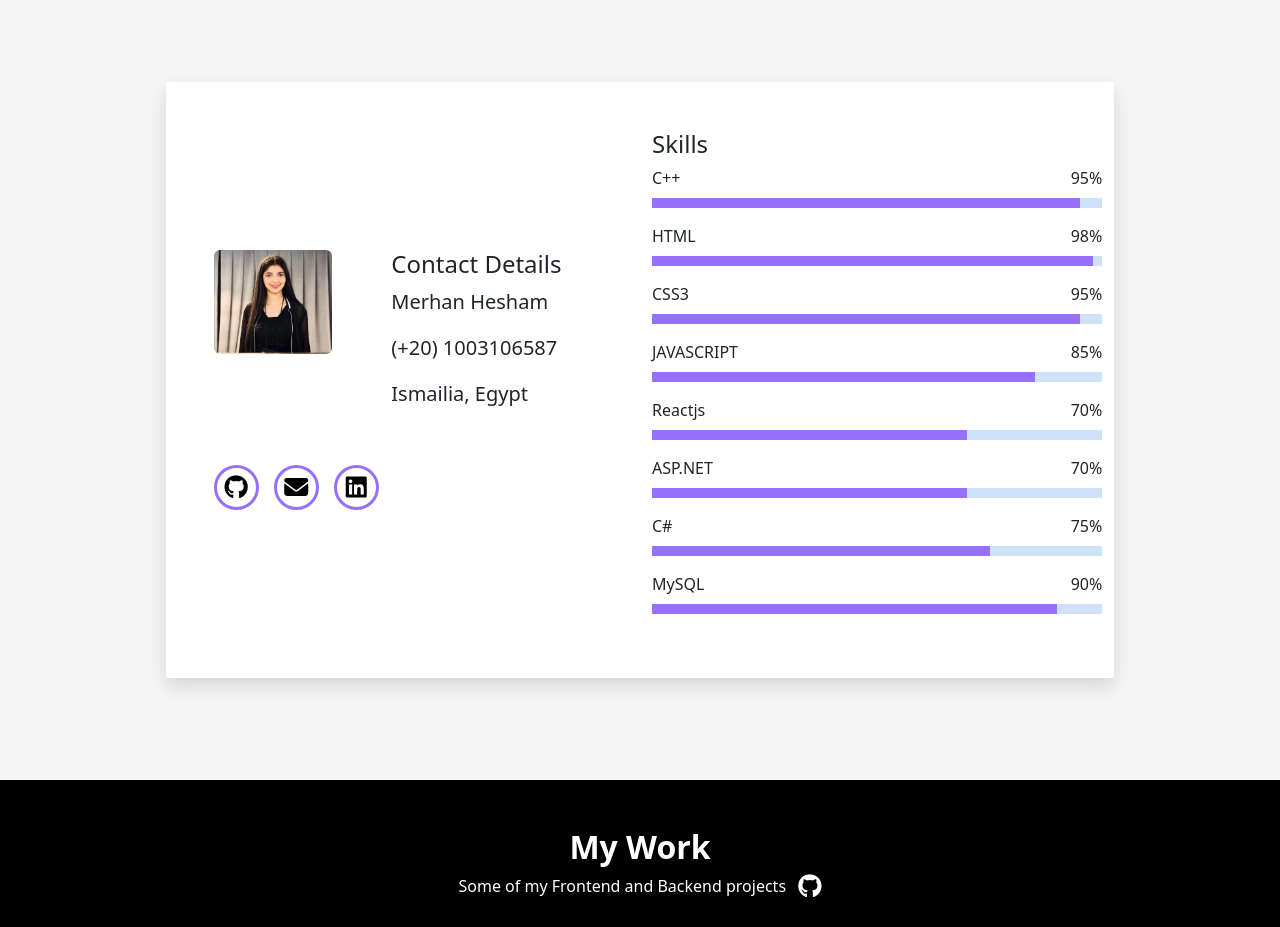
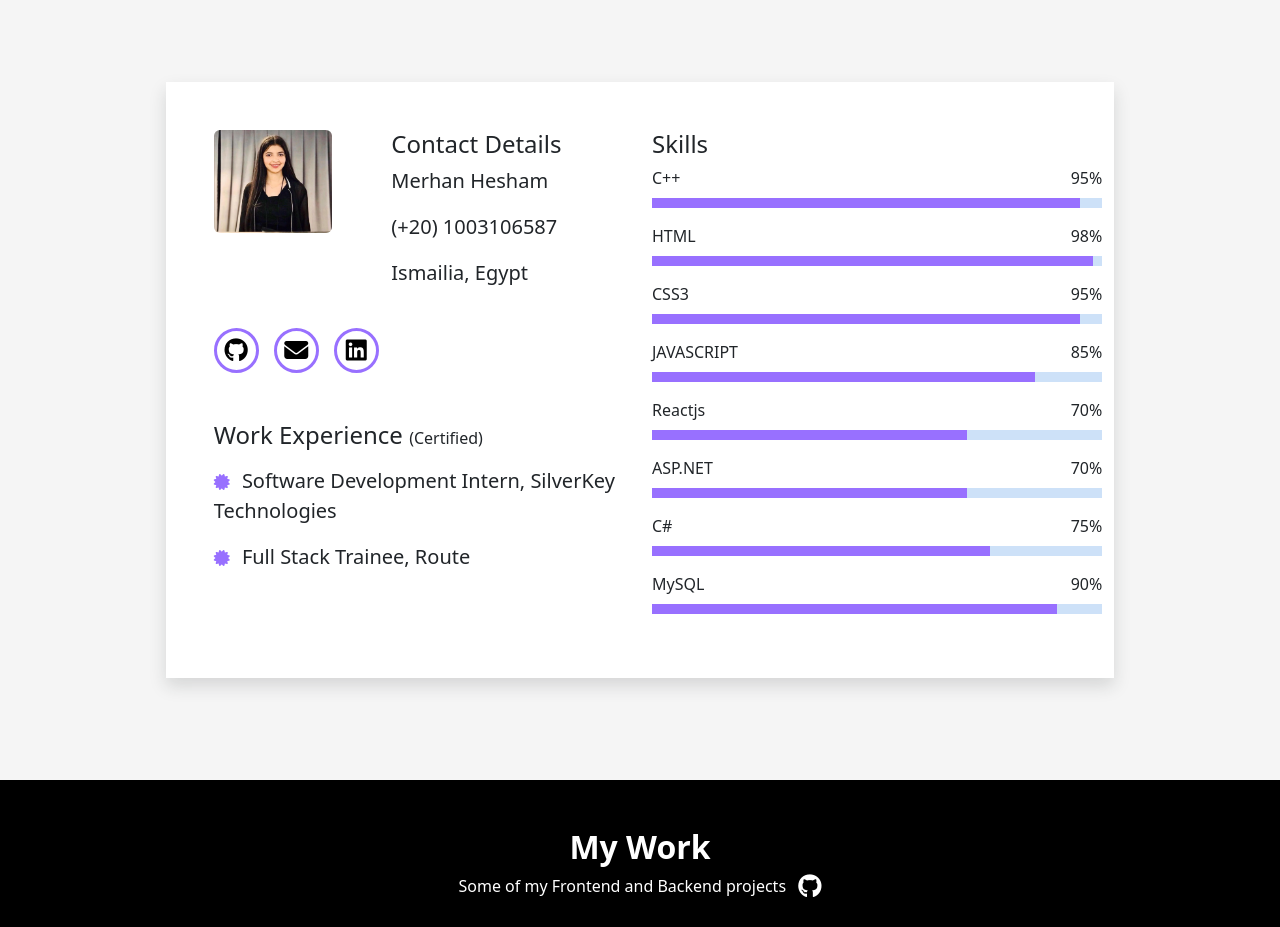
Before and after one commit to merhanhesham24/Merhan-Website, a plain HTML site: page index.html in a window 1280 px wide. Shown: the part 820-1747 px from the top of the page. Drawn offline with Linux system fonts and the light colour scheme; a script that the page names is missing.

Commit message:
Personal Website Edit

```diff
--- a/index.html
+++ b/index.html
@@ -79,7 +79,7 @@
         <div class="container">
           <div class="row row-cols-1 row-cols-md-2">
 
-            <div class="col ps-5 pe-4 d-flex align-items-center">
+            <div class="col ps-5 pe-4 d-flex ">
               <div class="div">
                 <div class="row justify-content-center ">
                   <div class=" col-sm-12 col-xl-4">
@@ -97,7 +97,7 @@
                   </div>
 
                 </div>
-                <div class="icons d-flex pt-3 mt-4">
+                <div class="icons d-flex pt-3 mt-2 mb-5">
                   <div class="social-media d-flex align-items-center justify-content-center ">
                     <a href="https://github.com/merhanhesham " target="_blank" style="color: black;"><span><i
                           class="fa-brands fa-github fa-xl "></i></span></a>
@@ -110,11 +110,31 @@
                     <a href="https://www.linkedin.com/in/merhan-hesham-7b5b54190/" target="_blank"
                       style="color: black;"><span><i class="fa-brands fa-linkedin fa-xl"></i></span></a>
                   </div>
+                </div>
+                <div>
+                  <div>
+                    <h4 class="font-weight-bold mb-3 mt-5">Work Experience <span class="fs-6 lead">(Certified)</span>
+                    </h4>
 
+                    <p>
+                      <span><a href="https://drive.google.com/file/d/1qt5TpuopF0yIdH86LMbZ4vQAeoTBDMq2/view?usp=sharing"
+                          target="_blank" style="color: #9870ff;"><i
+                            class="fa-solid fa-certificate me-2 "></i></a></span>
+                      <span class="fs-5 lead">Software
+                        Development Intern, SilverKey Technologies</span>
+                    </p>
+                    <p><span><a
+                          href="https://drive.google.com/file/d/1B71lZGkTROJ085ISgfZxz82mHQsZj1xS/view?usp=sharing"
+                          target="_blank" style="color: #9870ff;"><i
+                            class="fa-solid fa-certificate me-2 "></i></a></span>
+                      <span class="fs-5 lead">
+                        Full Stack Trainee, Route</span>
+                    </p>
+
+
+                  </div>
                 </div>
               </div>
-
-
 
             </div>
 
```
